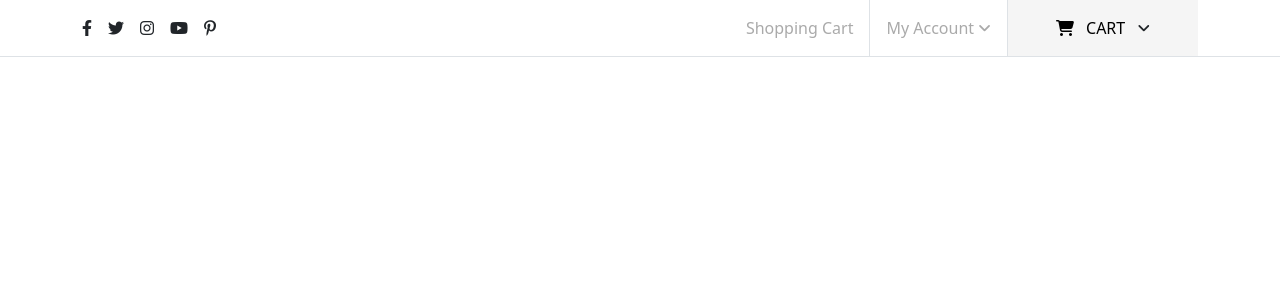
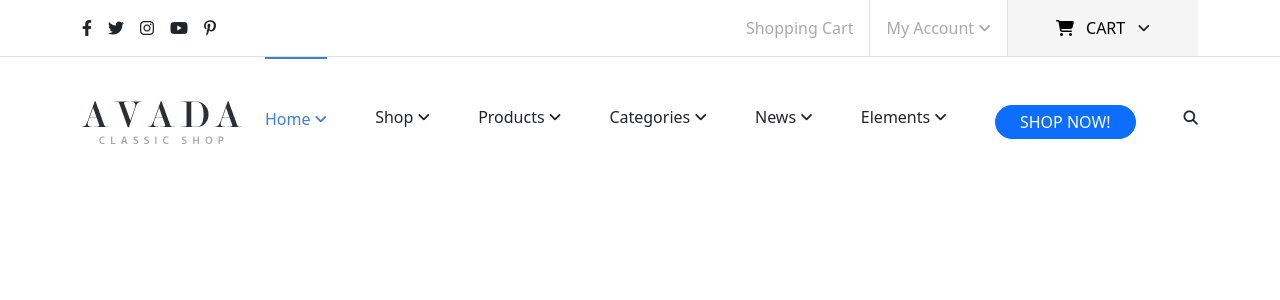
Before and after one commit to alexraduca01/proj-html-vuejs, a Vue app: page / in a window 1280 px wide. Shown: the top 300 px of the page. Built offline with nearby package versions, Linux system fonts and the light colour scheme.

Commit message:
completed HeaderComponent

```diff
--- a/src/components/HeaderComponent.vue
+++ b/src/components/HeaderComponent.vue
@@ -18,26 +18,62 @@
                 </div>
             </div>
         </section>
-
-        <div>
-
-        </div>
+        <section>
+            <div class="container d-flex justify-content-between align-items-center">
+                <div>
+                    <img src="img/classic_shop_logo1x.png" alt="logo">
+                </div>
+                <div>
+                    <ul class="list-unstyled m-0 d-flex gap-5">
+                        <li @click="changeActiveIndex(item.id)" v-for="item in store.navContent" class="py-5" :class="activeElement(item.id)"><span class="cursor-pointer">{{ item.title }} <i class="fa-solid fa-angle-down"></i></span></li>
+                        <li class="py-5"><button class="text-uppercase btn btn-primary py-1 px-4 rounded-pill">shop now!</button></li>
+                        <li class="py-5"><i class="fa-solid fa-magnifying-glass"></i></li>
+                    </ul>
+                </div>
+            </div>
+        </section>
     </header>
 </template>
 
 <script>
+import { store } from '../data/store.js';
     export default {
         name: 'HeaderComponent',
         data(){
             return {
-
+                store,
+                activeIndex: 0,
             }
+        },
+        methods: {
+            changeActiveIndex(id){
+                for(let i = 0; i < store.navContent.length; i++){
+                    if(store.navContent[i].id === id){
+                        this.activeIndex = i;
+                    };
+                };
+            },
+            activeElement(id){
+                if(store.navContent[this.activeIndex].id === id){
+                    return "active";
+                };
+            },
         }
     }
 </script>
 
 <style lang="scss" scoped>
 @use '../assets/style/partials/variables' as *;
+.cursor-pointer {
+    cursor: pointer;
+}
+.active {
+    border-top: 2px solid $myBlue;
+    color: $myBlue!important;
+}
+.fa-magnifying-glass{
+    font-size: 0.9rem;
+}
 .fa-angle-down{
     font-size: 0.9rem;
     cursor: pointer;
--- a/src/data/store.js
+++ b/src/data/store.js
@@ -1,4 +1,29 @@
 import {reactive} from 'vue';
 export const store = reactive({
-
+    navContent: [
+        {
+            id: 1,
+            title: 'Home',
+        },
+        {
+            id: 2,
+            title: 'Shop',
+        },
+        {
+            id: 3,
+            title: 'Products',
+        },
+        {
+            id: 4,
+            title: 'Categories',
+        },
+        {
+            id: 5,
+            title: 'News',
+        },
+        {
+            id: 6,
+            title: 'Elements',
+        },
+    ],
 })
```
